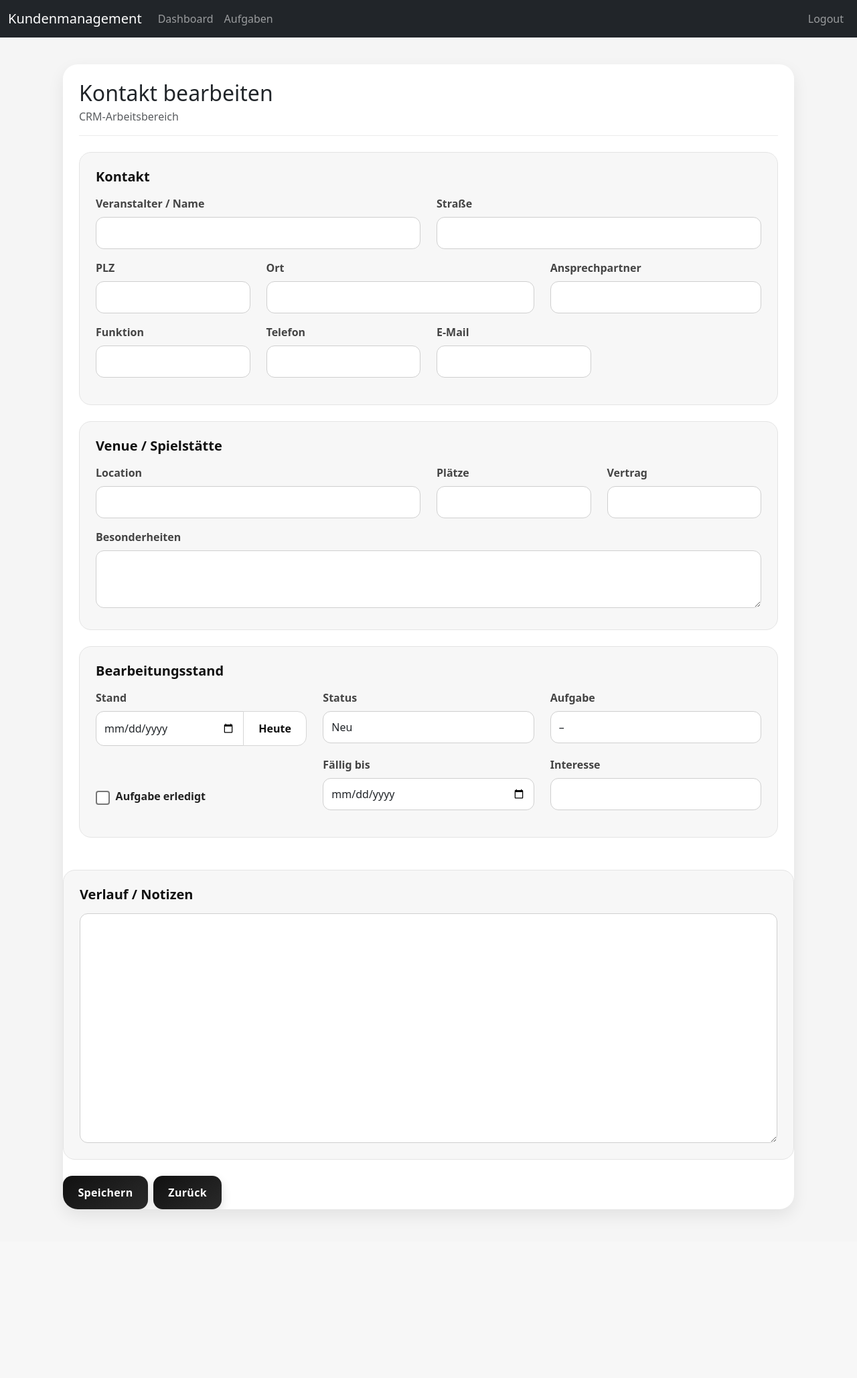
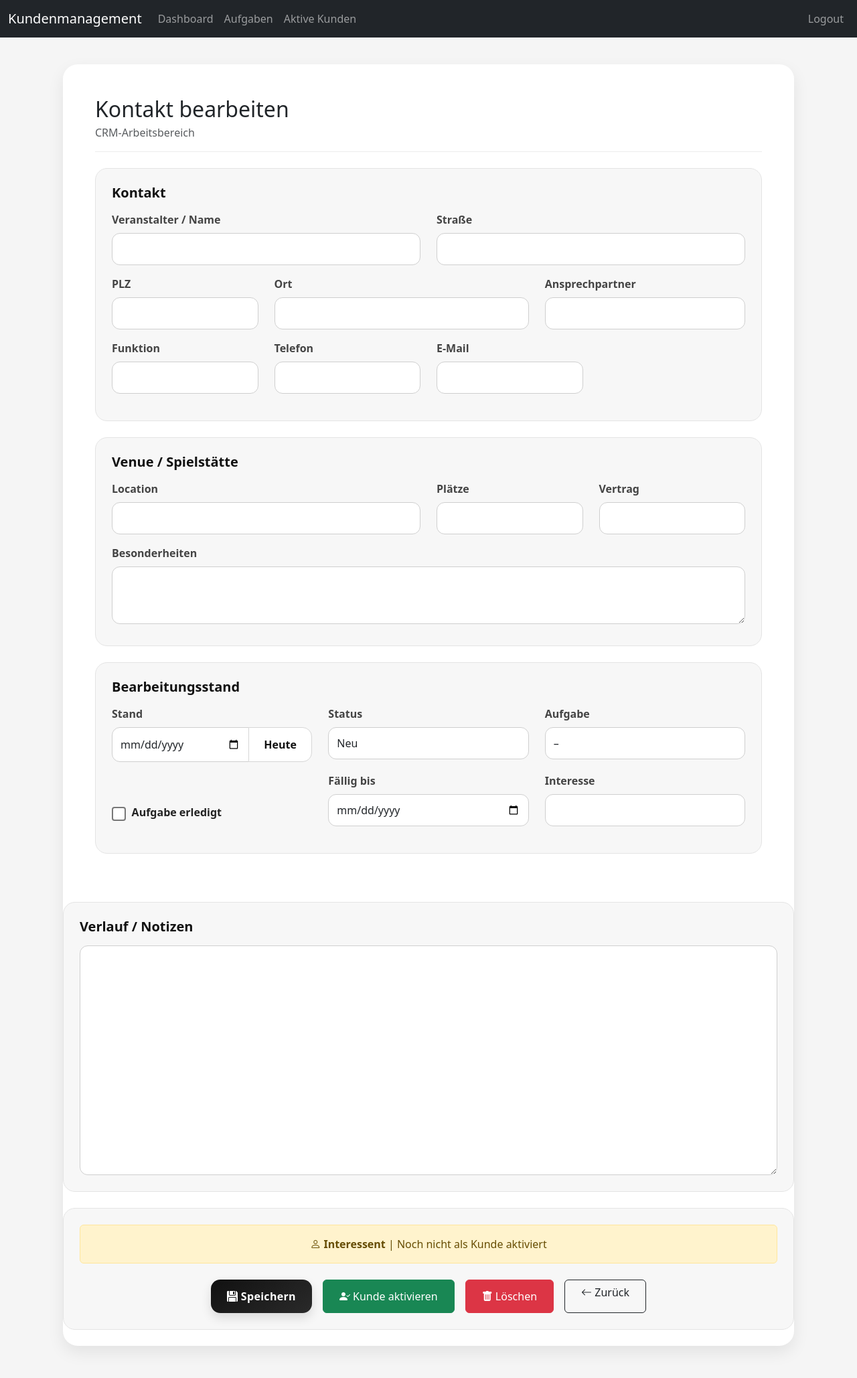
Before and after one commit to SamBerlin68/flask-buchhaltung, a Flask app: page /kunden/neu in a window 1280 px wide. Shown: the whole page at 67% size. Before the commit the page ends 1814 px from the top, so only its background shows below. Run offline with Flask 3, Linux system fonts and the light colour scheme; the visitor is signed in with stand-in values (Sample User, id 1).

Commit message:
CRM Meilenstein aktive Kunden und Kundennummern

```diff
--- a/app/routes/kunden_routes.py
+++ b/app/routes/kunden_routes.py
@@ -11,6 +11,39 @@ from app.db import get_db
 from datetime import date, datetime, timedelta
 
 kunden = Blueprint("kunden", __name__)
+
+
+@kunden.route("/kunden/aktiv")
+def aktive_kunden():
+
+    if "user_id" not in session:
+        flash("⛔ Bitte einloggen.")
+        return redirect(url_for("auth.login"))
+
+    with get_db() as conn:
+        kunden_aktiv = conn.execute(
+            """
+            SELECT
+                id,
+                kundennummer,
+                name,
+                ort,
+                email,
+                telefon,
+                ansprechpartner,
+                status_phase
+            FROM kontakte
+            WHERE user_id = ?
+              AND ist_kunde = 1
+            ORDER BY kundennummer ASC
+            """,
+            (session["user_id"],),
+        ).fetchall()
+
+    return render_template(
+        "aktive_kunden.html",
+        kunden=kunden_aktiv,
+    )
 
 
 @kunden.route("/kunden")
@@ -40,6 +73,8 @@ def kunden_liste():
         sql = """
             SELECT
                 id,
+                ist_kunde,
+                kundennummer,
                 name,
                 ort,
                 email,
@@ -117,6 +152,14 @@ def kunden_liste():
             if not k.get("aufgabe") or k.get("aufgabe_erledigt"):
                 continue
 
+        elif filter_typ == "kunden":
+            if not k.get("ist_kunde"):
+                continue
+
+        elif filter_typ == "interessenten":
+            if k.get("ist_kunde"):
+                continue
+
         kontakte_liste.append(k)
 
     # Pagination
@@ -167,6 +210,54 @@ def kunden_bearbeiten(kunden_id):
 
         if request.method == "POST":
 
+            aktion = request.form.get("aktion")
+
+            if aktion == "aktivieren":
+
+                if kontakt["ist_kunde"] and kontakt["kundennummer"]:
+                    flash(
+                        f"ℹ️ Kunde ist bereits aktiv. Kundennummer: {kontakt['kundennummer']}"
+                    )
+                    return redirect(
+                        url_for("kunden.kunden_bearbeiten", kunden_id=kunden_id)
+                    )
+
+                letzte_nummer = conn.execute(
+                    """
+                    SELECT MAX(kundennummer)
+                    FROM kontakte
+                    WHERE user_id = ?
+                      AND kundennummer IS NOT NULL
+                    """,
+                    (session["user_id"],),
+                ).fetchone()[0]
+
+                neue_nummer = letzte_nummer + 1 if letzte_nummer else 10000
+
+                conn.execute(
+                    """
+                    UPDATE kontakte
+                    SET
+                        ist_kunde = 1,
+                        kundennummer = ?,
+                        status_phase = 'Aktiver Kunde'
+                    WHERE id = ?
+                      AND user_id = ?
+                    """,
+                    (
+                        neue_nummer,
+                        kunden_id,
+                        session["user_id"],
+                    ),
+                )
+
+                conn.commit()
+
+                flash(f"✅ Kunde aktiviert. Kundennummer: {neue_nummer}")
+                return redirect(
+                    url_for("kunden.kunden_bearbeiten", kunden_id=kunden_id)
+                )
+
             conn.execute(
                 """
                 UPDATE kontakte
@@ -183,7 +274,10 @@ def kunden_bearbeiten(kunden_id):
                     plaetze = ?,
                     besonderheiten = ?,
                     status = ?,
+                    status_phase = ?,
                     aufgabe = ?,
+                    aufgabe_erledigt = ?,
+                    faellig_am = ?,
                     interesse = ?,
                     vertrag = ?,
                     notizen = ?
@@ -203,7 +297,10 @@ def kunden_bearbeiten(kunden_id):
                     request.form.get("plaetze"),
                     request.form.get("besonderheiten"),
                     request.form.get("status"),
+                    request.form.get("status_phase"),
                     request.form.get("aufgabe"),
+                    1 if request.form.get("aufgabe_erledigt") else 0,
+                    request.form.get("faellig_am"),
                     request.form.get("interesse"),
                     request.form.get("vertrag"),
                     request.form.get("notizen"),
@@ -215,7 +312,6 @@ def kunden_bearbeiten(kunden_id):
             conn.commit()
 
             flash("✅ Kontakt gespeichert.")
-
             return redirect(url_for("kunden.kunden_liste"))
 
     return render_template(
--- a/templates/base.html
+++ b/templates/base.html
@@ -7,6 +7,8 @@
     <meta name="viewport" content="width=device-width, initial-scale=1">
     <title>{% block title %}Buchhaltung{% endblock %}</title>
     <link href="https://cdn.jsdelivr.net/npm/bootstrap@5.3.3/dist/css/bootstrap.min.css" rel="stylesheet">
+    <link rel="stylesheet"
+            href="https://cdn.jsdelivr.net/npm/bootstrap-icons@1.11.3/font/bootstrap-icons.min.css">
     <style>
         body {
             padding-top: 4.5rem;
@@ -131,6 +133,11 @@
                             Aufgaben
                         </a>
                     </li>
+                    <li class="nav-item">
+                        <a class="nav-link" href="{{ url_for('kunden.aktive_kunden') }}">
+                            Aktive Kunden
+                        </a>
+                    </li>
 
                     {% else %}
 
--- a/templates/kunden_bearbeiten.html
+++ b/templates/kunden_bearbeiten.html
@@ -115,7 +115,7 @@
 
     <div class="card crm-card border-0">
 
-        <div class="card-body p-4">
+        <div class="card-body p-5">
 
             <div class="crm-header">
                 <h2 class="mb-1">
@@ -435,15 +435,67 @@
 
                 </div>
 
-                <div class="d-flex gap-2">
 
-                    <button type="submit" class="btn btn-sam">
+<div class="crm-section">
+
+    {% if kontakt.ist_kunde %}
+
+    <div class="alert alert-success text-center mb-4">
+
+        <i class="bi bi-person-check-fill"></i>
+        <strong>Aktiver Kunde</strong>
+
+        {% if kontakt.kundennummer %}
+            | Kundennummer: {{ kontakt.kundennummer }}
+        {% endif %}
+
+    </div>
+
+    {% else %}
+
+    <div class="alert alert-warning text-center mb-4">
+
+        <i class="bi bi-person"></i>
+        <strong>Interessent</strong>
+
+        | Noch nicht als Kunde aktiviert
+
+    </div>
+
+    {% endif %}
+
+    <div class="d-flex justify-content-center gap-3 flex-wrap">
+
+        <button type="submit"
+                class="btn btn-sam px-4">
+            <i class="bi bi-floppy-fill"></i>
             Speichern
         </button>
 
-                    <a href="{{ url_for('kunden.kunden_liste') }}" class="btn btn-sam">
+        <button type="submit"
+                name="aktion"
+                value="aktivieren"
+                class="btn btn-success px-4">
+            <i class="bi bi-person-check-fill"></i>
+            Kunde aktivieren
+        </button>
+
+        <button type="submit"
+                name="aktion"
+                value="loeschen"
+                class="btn btn-danger px-4"
+                onclick="return confirm('Kontakt wirklich löschen?');">
+            <i class="bi bi-trash-fill"></i>
+            Löschen
+        </button>
+
+        <a href="{{ url_for('kunden.kunden_liste') }}"
+           class="btn btn-outline-dark px-4">
+            <i class="bi bi-arrow-left"></i>
             Zurück
         </a>
+
+    </div>
 
 </div>
 
```
Also changed, not shown: templates/aktive_kunden.html (added, +85 -0 lines), templates/kunden_liste.html (+35 -1 lines). Lines whose indentation alone changed are shown as unchanged.
